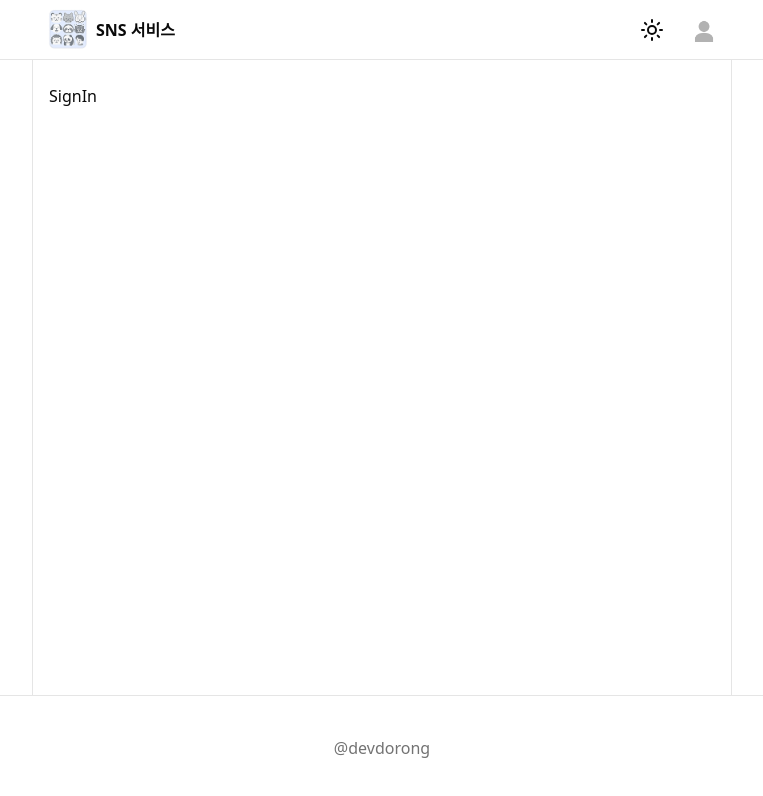
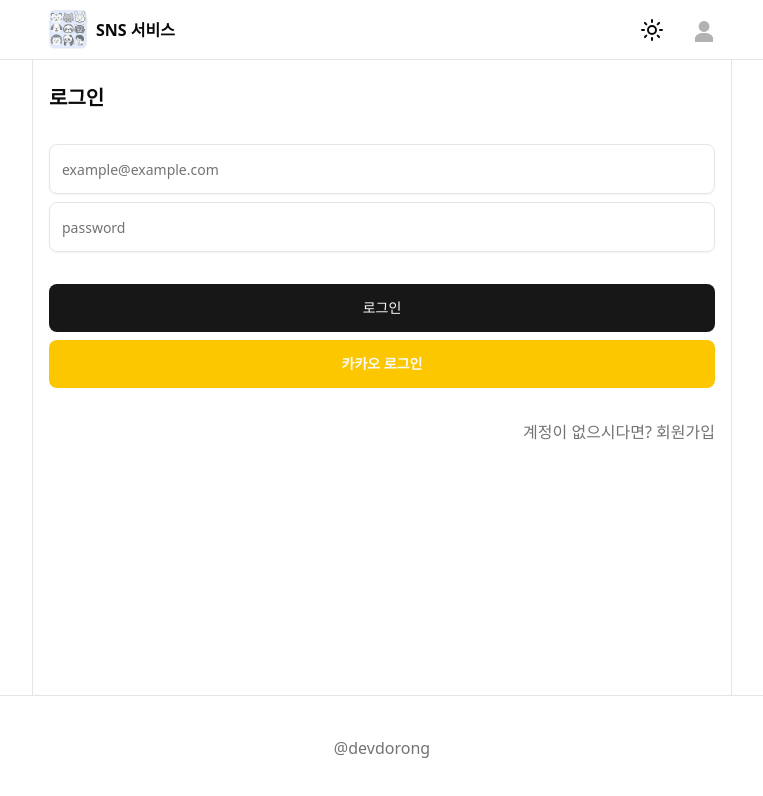
Before and after one commit to devdorong/til_next_supabase, a Next.js app: page /signin in a window 1280 px wide. Shown: the top 796 px of the page, without its empty margins (258-1021 px from the left). Built offline with nearby package versions, Linux system fonts and the light colour scheme; no server answers.

Commit message:
[docs] 카카오 인증

```diff
--- a/src/apis/auth.ts
+++ b/src/apis/auth.ts
@@ -1,4 +1,5 @@
 import supabase from '@/lib/supabase/client';
+import type { Provider } from '@supabase/auth-js';
 
 // supabase 백엔드에 사용자 이메일 회원가입
 export async function signUpWithEmail({
@@ -14,3 +15,31 @@ export async function signUpWithEmail({
 
   return data;
 }
+
+// supabase 백엔드에 사용자 이메일 로그인
+export async function signInWithEmail({
+  email,
+  password,
+}: {
+  email: string;
+  password: string;
+}) {
+  // 웹브라우저를 이용해서 이메일 로그인
+  const { data, error } = await supabase.auth.signInWithPassword({
+    email,
+    password,
+  });
+  if (error) throw error;
+
+  return data;
+}
+
+// 소셜 로그인
+
+export async function signInWithOAuth(provider: Provider) {
+  const { data, error } = await supabase.auth.signInWithOAuth({
+    provider,
+  });
+  if (error) throw error;
+  return data;
+}
--- a/src/app/signin/page.tsx
+++ b/src/app/signin/page.tsx
@@ -1,7 +1,95 @@
-import React from 'react';
+'use client';
+import { Button } from '@/components/ui/button';
+import { Input } from '@/components/ui/input';
+import { useSignIn } from '@/hooks/mutations/useSignIn';
+import { useSignInWithKakao } from '@/hooks/mutations/useSingInWithKakao';
+import Link from 'next/link';
+import React, { useState } from 'react';
 
 function SignIn() {
-  return <div>SignIn</div>;
+  const [email, setEmail] = useState('');
+  const [password, setPassword] = useState('');
+  const {
+    mutate: mutateEmail,
+    isPending: isPendingEmail,
+    isError: isErrorEmail,
+  } = useSignIn();
+  const {
+    mutate: mutateKakao,
+    isPending: isPendingKakao,
+    isError: isErrorKakao,
+  } = useSignInWithKakao();
+
+
+
+  // 이메일로 로그인
+  const handleSignInWithEmail = () => {
+    if (!email.trim() || !password.trim()) return;
+    // 이메일을 이용해서 로그인 진행
+    if (isErrorEmail) {
+      return <div>이메일 로그인 에러입니다.</div>;
+    }
+
+    // supabase 로그인
+    mutateEmail({ email, password });
+  };
+  // 카카오 로그인
+  const handleSignWithKakao = () => {
+    if (isErrorKakao) {
+      return <div>카카오 로그인 에러 입니다.</div>;
+    }
+
+    mutateKakao('kakao');
+  };
+  return (
+    <div className='flex flex-col gap-8'>
+      <div className='text-xl font-bold'>로그인</div>
+      <div className='flex flex-col gap-2'>
+        <Input
+          value={email}
+          onChange={e => setEmail(e.target.value)}
+          type='email'
+          placeholder='example@example.com'
+          className='py-6'
+          disabled={isPendingEmail}
+        />
+        <Input
+          value={password}
+          onChange={e => setPassword(e.target.value)}
+          type='password'
+          placeholder='password'
+          className='py-6'
+          disabled={isPendingEmail}
+        />
+      </div>
+      <div className='flex flex-col gap-2'>
+        {/* 비밀번호 로그인 */}
+        <Button
+          className='w-full py-6'
+          onClick={handleSignInWithEmail}
+          disabled={isPendingEmail}
+        >
+          {isPendingEmail ? '로그인중...' : '로그인'}
+        </Button>
+        {/* 카카오 소셜 로그인 */}
+        <Button
+          className='w-full py-6 bg-yellow-400 font-bold'
+          onClick={handleSignWithKakao}
+          disabled={isPendingKakao}
+        >
+          카카오 로그인
+        </Button>
+      </div>
+      <div className='flex justify-end'>
+        <Link
+          href={'/signup'}
+          className='text-muted-foreground hover:underline '
+        >
+          계정이 없으시다면? 회원가입
+        </Link>
+      </div>
+    </div>
+  );
 }
 
 export default SignIn;
--- a/src/components/ui/button.tsx
+++ b/src/components/ui/button.tsx
@@ -5,7 +5,7 @@ import { cva, type VariantProps } from 'class-variance-authority';
 import { cn } from '@/lib/utils';
 
 const buttonVariants = cva(
-  "inline-flex items-center justify-center gap-2 whitespace-nowrap rounded-md text-sm font-medium transition-all disabled:pointer-events-none disabled:opacity-50 [&_svg]:pointer-events-none [&_svg:not([class*='size-'])]:size-4 shrink-0 [&_svg]:shrink-0 outline-none focus-visible:border-ring focus-visible:ring-ring/50 focus-visible:ring-[3px] aria-invalid:ring-destructive/20 dark:aria-invalid:ring-destructive/40 aria-invalid:border-destructive",
+  "inline-flex items-center cursor-pointer  justify-center gap-2 whitespace-nowrap rounded-md text-sm font-medium transition-all disabled:pointer-events-none disabled:opacity-50 [&_svg]:pointer-events-none [&_svg:not([class*='size-'])]:size-4 shrink-0 [&_svg]:shrink-0 outline-none focus-visible:border-ring focus-visible:ring-ring/50 focus-visible:ring-[3px] aria-invalid:ring-destructive/20 dark:aria-invalid:ring-destructive/40 aria-invalid:border-destructive",
   {
     variants: {
       variant: {
@@ -21,7 +21,7 @@ const buttonVariants = cva(
         link: 'text-primary underline-offset-4 hover:underline',
       },
       size: {
-        default: 'h-9 px-4 py-2 has-[>svg]:px-3 cursor-pointer',
+        default: 'h-9 px-4 py-2 has-[>svg]:px-3 ',
         sm: 'h-8 rounded-md gap-1.5 px-3 has-[>svg]:px-2.5',
         lg: 'h-10 rounded-md px-6 has-[>svg]:px-4',
         icon: 'size-9',
--- /dev/null
+++ b/src/hooks/mutations/useSignIn.ts
@@ -0,0 +1,6 @@
+import { signInWithEmail } from '@/apis/auth';
+import { useMutation } from '@tanstack/react-query';
+
+export function useSignIn() {
+  return useMutation({ mutationFn: signInWithEmail });
+}
--- /dev/null
+++ b/src/hooks/mutations/useSingInWithKakao.ts
@@ -0,0 +1,8 @@
+import { signInWithOAuth } from '@/apis/auth';
+import { useMutation } from '@tanstack/react-query';
+
+export function useSignInWithKakao() {
+  return useMutation({
+    mutationFn: signInWithOAuth,
+  });
+}
```
Also changed, not shown: 1 other file (tests, documents, lock files or other folders).
